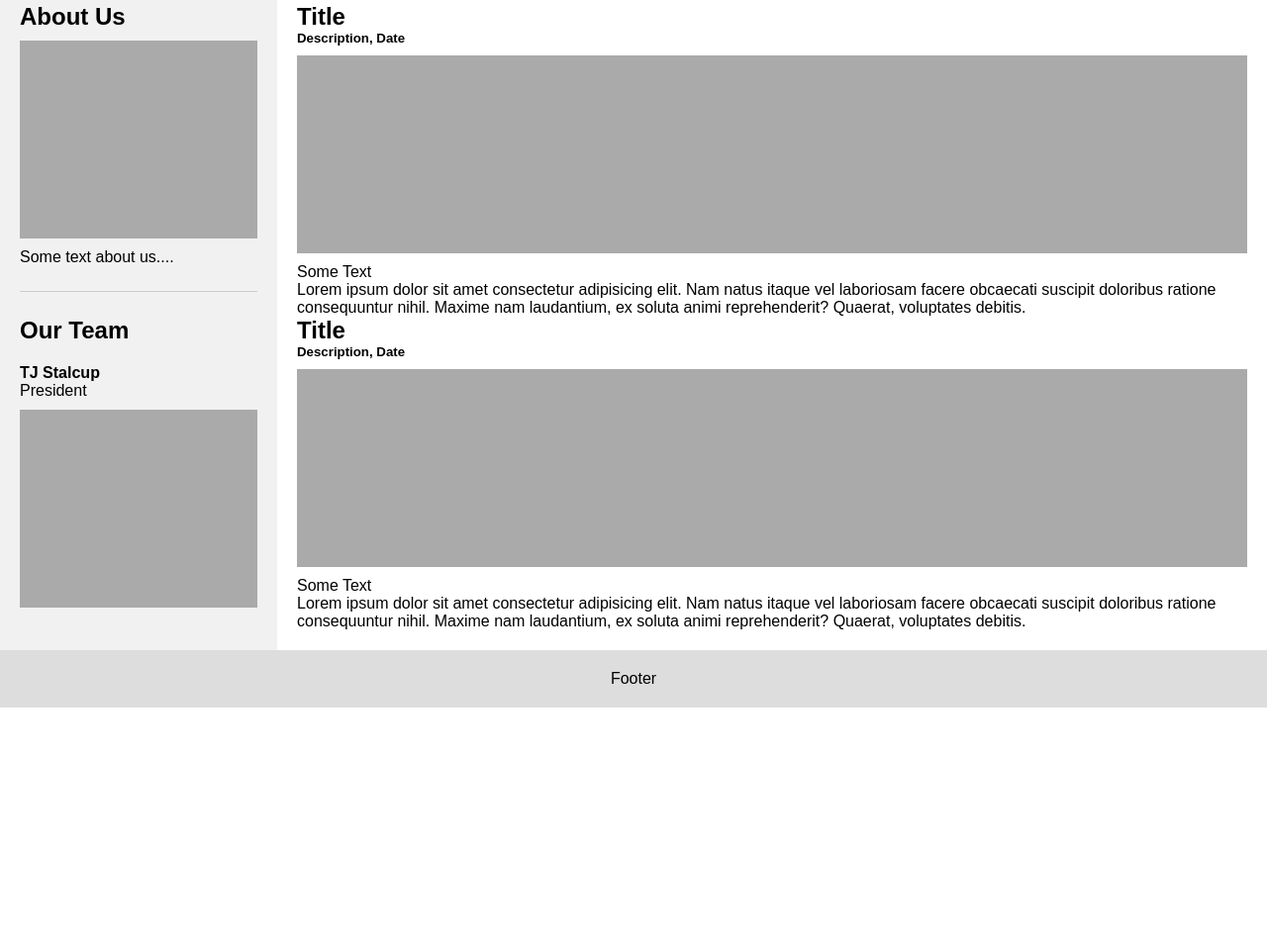
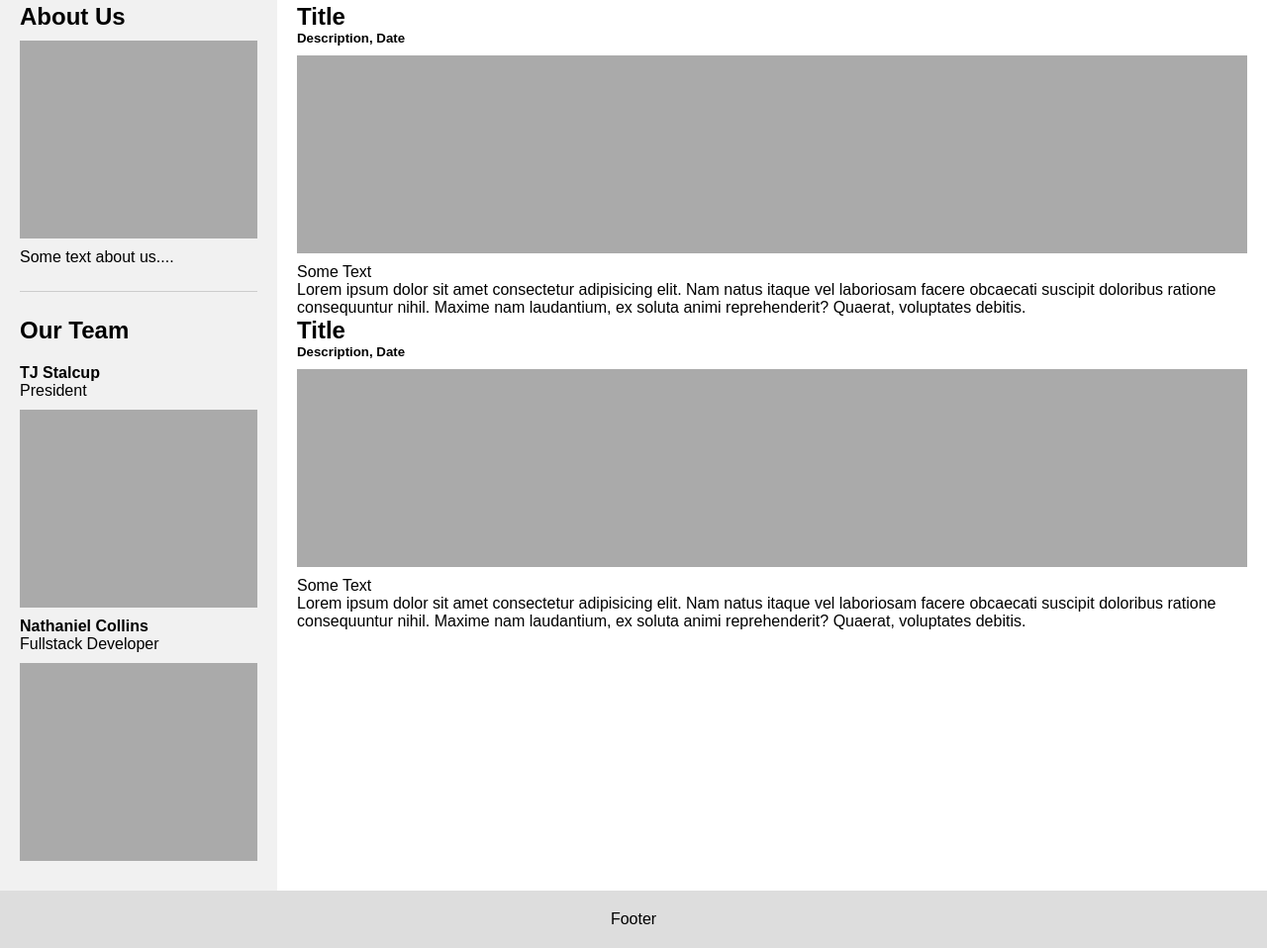
Before and after one commit to tjstalcup/lunch-and-learn-agile, a plain HTML site: page index.html in a window 1280 px wide. Shown: the part 240-1198 px from the top of the page at 99% size. Before the commit the page ends 955 px from the top, so only its background shows below. Drawn offline with Linux system fonts and the light colour scheme.

Commit message:
added profile to page

```diff
--- a/index.html
+++ b/index.html
@@ -36,6 +36,11 @@
             <p>President</p>
             <div class="fakeimg"></div>
           </li>
+          <li>
+            <h4>Nathaniel Collins</h4>
+            <p>Fullstack Developer</p>
+            <div class="fakeimg"></div>
+          </li>
         </ul>
       </section>
 
```
Also changed, not shown: server.js (deleted).
